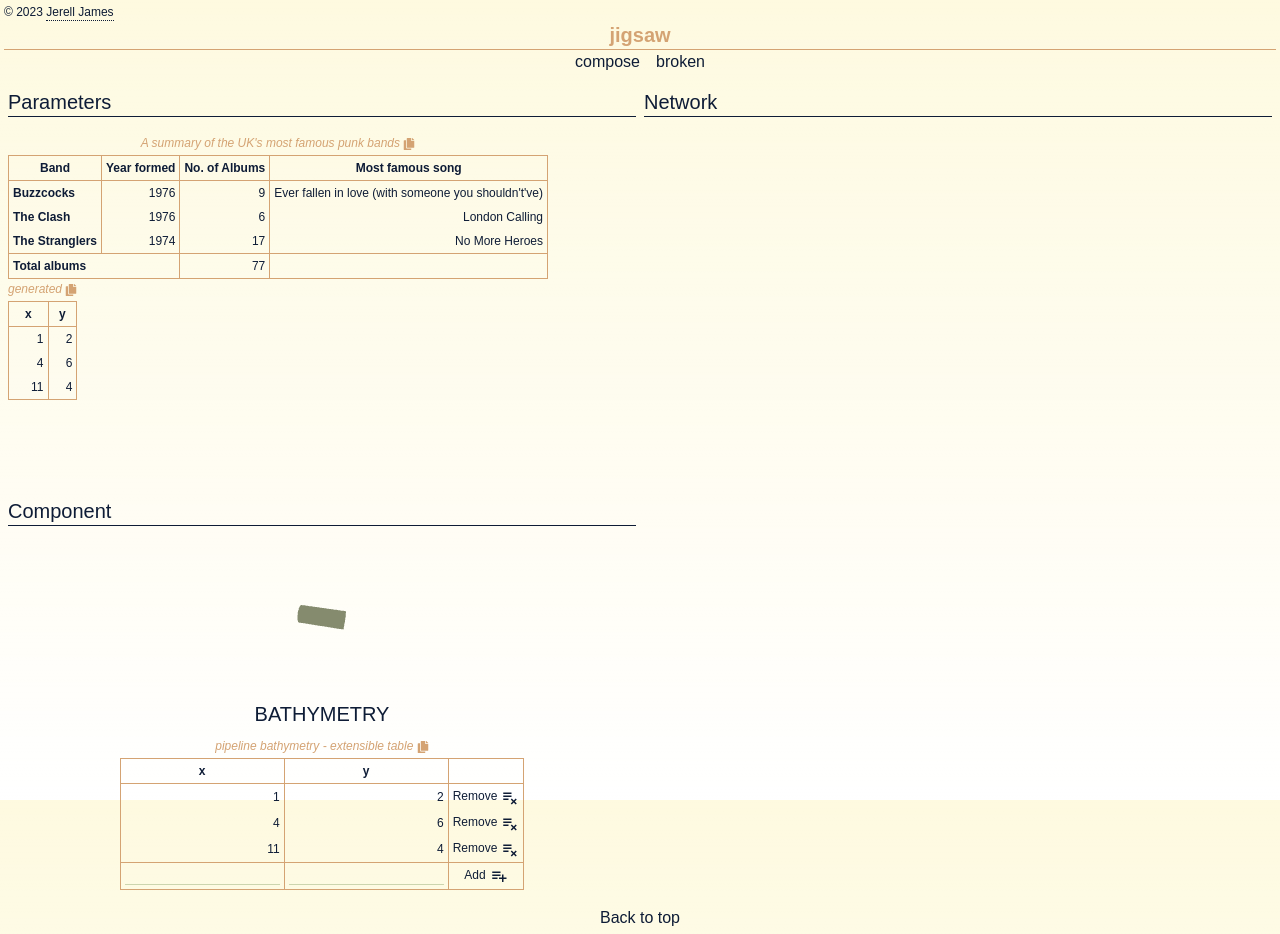
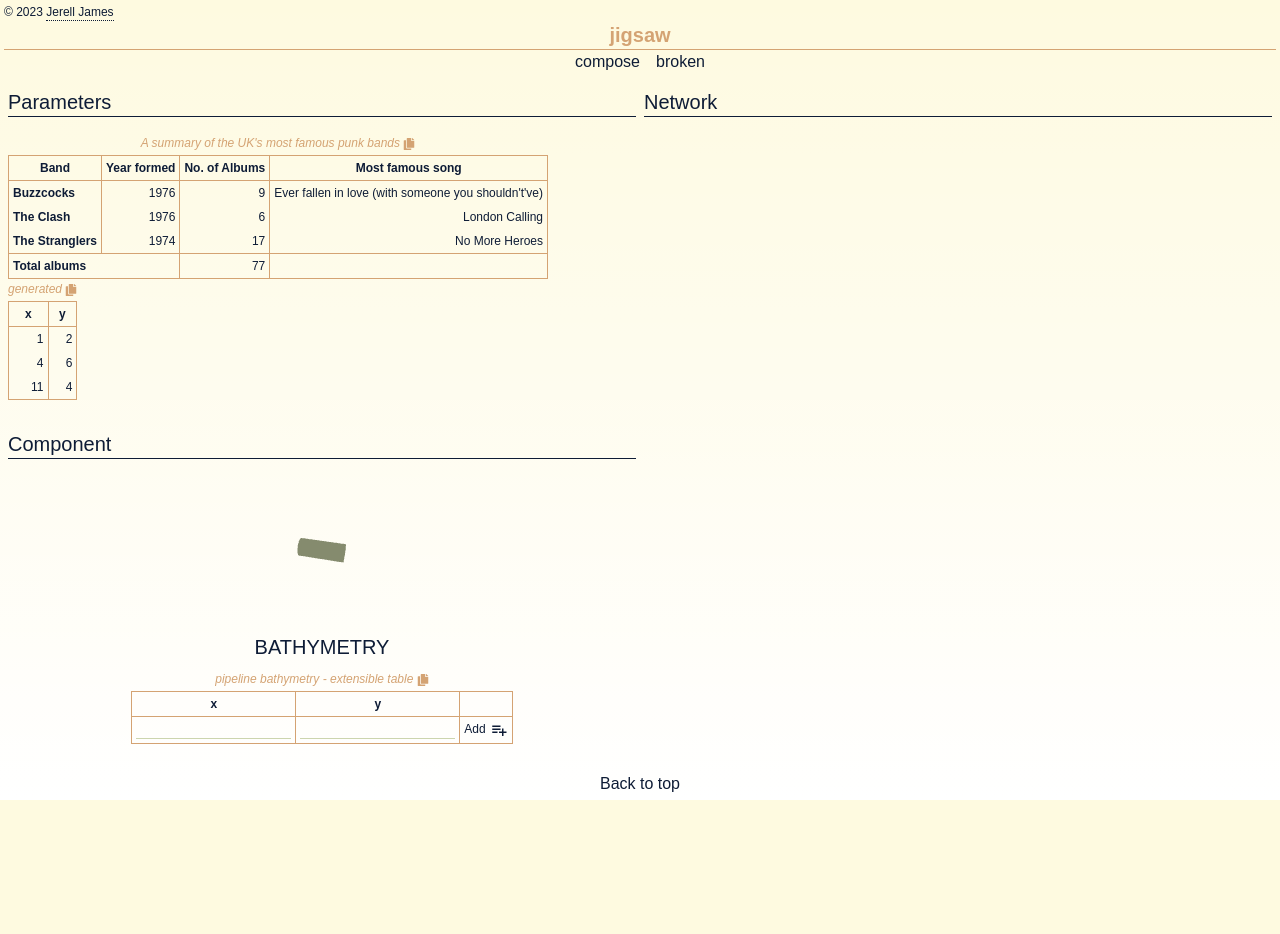
Before and after one commit to Jerell/jigsaw, a Next.js app in the folder frontend/: page /compose in a window 1280 px wide. After the commit the page ends 800 px from the top, so only its background shows below. Built offline with nearby package versions, Linux system fonts and the light colour scheme; a web font is replaced by a local one.

Commit message:
rowmanager

```diff
--- /dev/null
+++ b/frontend/src/app/compose/Bathymetry.tsx
@@ -0,0 +1,27 @@
+'use client';
+import { ExtensibleTable } from '@/components/table/ExtensibleTable';
+import { RowManager } from '@/components/table/RowManager';
+import { useState } from 'react';
+
+export default function Bathymetry() {
+  const [coords, setCoords] = useState<{ x: number; y: number }[]>([]);
+
+  const rm = new RowManager(['x', 'y']);
+
+  return (
+    <div className='flex flex-col'>
+      <h3>Bathymetry</h3>
+      <ExtensibleTable
+        data={coords}
+        caption={'pipeline bathymetry - extensible table'}
+        rowManager={rm}
+      />
+    </div>
+  );
+}
+
+const tableData = [
+  { x: 1, y: 2 },
+  { x: 4, y: 6 },
+  { x: 11, y: 4 },
+];
--- a/frontend/src/app/compose/page.tsx
+++ b/frontend/src/app/compose/page.tsx
@@ -3,6 +3,7 @@ import Stage from './Stage';
 import Table from '@/components/table';
 import AutoTable from '@/components/table/AutoTable';
 import { ExtensibleTable } from '@/components/table/ExtensibleTable';
+import Bathymetry from './Bathymetry';
 
 export const exampleTable = (
   <Table caption="A summary of the UK's most famous punk bands">
@@ -66,12 +67,8 @@ export default function Compose() {
         <h2>Component</h2>
         <CylinderScene />
 
-        <h3>Bathymetry</h3>
         <div className='flex flex-row justify-center'>
-          <ExtensibleTable
-            data={tableData}
-            caption={'pipeline bathymetry - extensible table'}
-          />
+          <Bathymetry />
         </div>
       </section>
 
--- a/frontend/src/components/table/AutoTable.tsx
+++ b/frontend/src/components/table/AutoTable.tsx
@@ -1,27 +1,25 @@
 import { ReactNode } from 'react';
 import Table from '.';
+import { RowManager } from './RowManager';
 
 export default function AutoTable<T extends Record<string, ReactNode>>({
   data,
   caption,
   rowHeaderKey,
   children,
+  rowManager = new RowManager(data[0] ? Object.keys(data[0]) : []),
 }: {
   data: T[];
   caption: string;
   rowHeaderKey?: string;
   children?: ReactNode;
+  rowManager?: RowManager;
 }) {
-  const keys = [...Object.keys(data[0]).filter((k) => k !== rowHeaderKey)];
-  if (rowHeaderKey) {
-    keys.unshift(rowHeaderKey);
-  }
-
   const header = (
     <thead>
       <tr>
-        {keys.map((k, i) => (
-          <th scope='col' key={i}>
+        {rowManager.keys.map((k) => (
+          <th scope='col' key={k}>
             {k}
           </th>
         ))}
@@ -32,8 +30,8 @@ export default function AutoTable<T extends Record<string, ReactNode>>({
   const body = (
     <tbody>
       {data.map((o, i) => (
-        <tr key={i}>
-          {keys.map((key) =>
+        <tr key={`row-${i}`}>
+          {rowManager.keys.map((key) =>
             key === rowHeaderKey ? (
               <th scope='row'>{o[key]}</th>
             ) : (
--- a/frontend/src/components/table/ExtensibleTable.tsx
+++ b/frontend/src/components/table/ExtensibleTable.tsx
@@ -1,73 +1,40 @@
-import { ReactNode } from 'react';
 import AutoTable from './AutoTable';
-import { MdPlaylistAdd, MdPlaylistRemove } from 'react-icons/md';
+import { RowManager } from './RowManager';
 
 export function ExtensibleTable<T extends Record<string, string | number>>({
   data,
   caption,
   rowHeaderKey,
+  rowManager,
 }: {
   data: T[];
   caption: string;
   rowHeaderKey?: string;
+  rowManager: RowManager;
 }) {
-  const keys = [...Object.keys(data[0]).filter((k) => k !== rowHeaderKey)];
-  if (rowHeaderKey) {
-    keys.unshift(rowHeaderKey);
-  }
-
-  const rm = new RowManager();
-
   const removableData = data.map((d) => ({
     ...d,
-    '': rm.remover(),
+    '': rowManager.remover(),
   }));
 
-  const addRow = Object.keys(data[0]).reduce((acc, key) => {
-    acc[key] = <input name={key} key={key} />;
-    return acc;
-  }, {} as { [key: string]: ReactNode });
-
   return (
-    <AutoTable {...{ data: removableData, caption, rowHeaderKey }}>
+    <AutoTable {...{ data: removableData, caption, rowHeaderKey, rowManager }}>
       <tfoot>
         <tr>
-          {keys.map((key) =>
+          {rowManager.keys.map((key) =>
             key === rowHeaderKey ? (
-              <th scope='row'>
-                <input name={key} key={key} />
+              <th scope='row' key={key}>
+                <input name={key} />
               </th>
             ) : (
-              <td>
-                <input name={key} key={key} />
+              <td key={key}>
+                <input name={key} />
               </td>
             )
           )}
-          <td>{rm.adder()}</td>
+          <td>{rowManager.adder()}</td>
         </tr>
       </tfoot>
     </AutoTable>
   );
 }
-
-class RowManager {
-  private action(name: string, icon?: ReactNode) {
-    return (
-      <span className='flex flex-row gap-1 justify-center'>
-        {name}
-        {icon}
-      </span>
-    );
-  }
-
-  remover() {
-    return this.action(
-      'Remove',
-      <MdPlaylistRemove className='inline text-lg' />
-    );
-  }
-
-  adder() {
-    return this.action('Add', <MdPlaylistAdd className='inline text-lg' />);
-  }
-}
--- /dev/null
+++ b/frontend/src/components/table/RowManager.tsx
@@ -0,0 +1,33 @@
+import { ReactNode } from 'react';
+import { MdPlaylistAdd, MdPlaylistRemove } from 'react-icons/md';
+
+export class RowManager {
+  public keys: string[];
+
+  constructor(keys: string[], public readonly rowHeaderKey?: string) {
+    if (rowHeaderKey) {
+      keys.unshift(rowHeaderKey);
+    }
+    this.keys = [...keys.filter((k) => k !== rowHeaderKey)];
+  }
+
+  private action(name: string, icon?: ReactNode) {
+    return (
+      <span className='flex flex-row gap-1 justify-center hover:text-brand-tea active:text-dark cursor-pointer'>
+        {name}
+        {icon}
+      </span>
+    );
+  }
+
+  remover() {
+    return this.action(
+      'Remove',
+      <MdPlaylistRemove className='inline text-lg' />
+    );
+  }
+
+  adder() {
+    return this.action('Add', <MdPlaylistAdd className='inline text-lg' />);
+  }
+}
```
